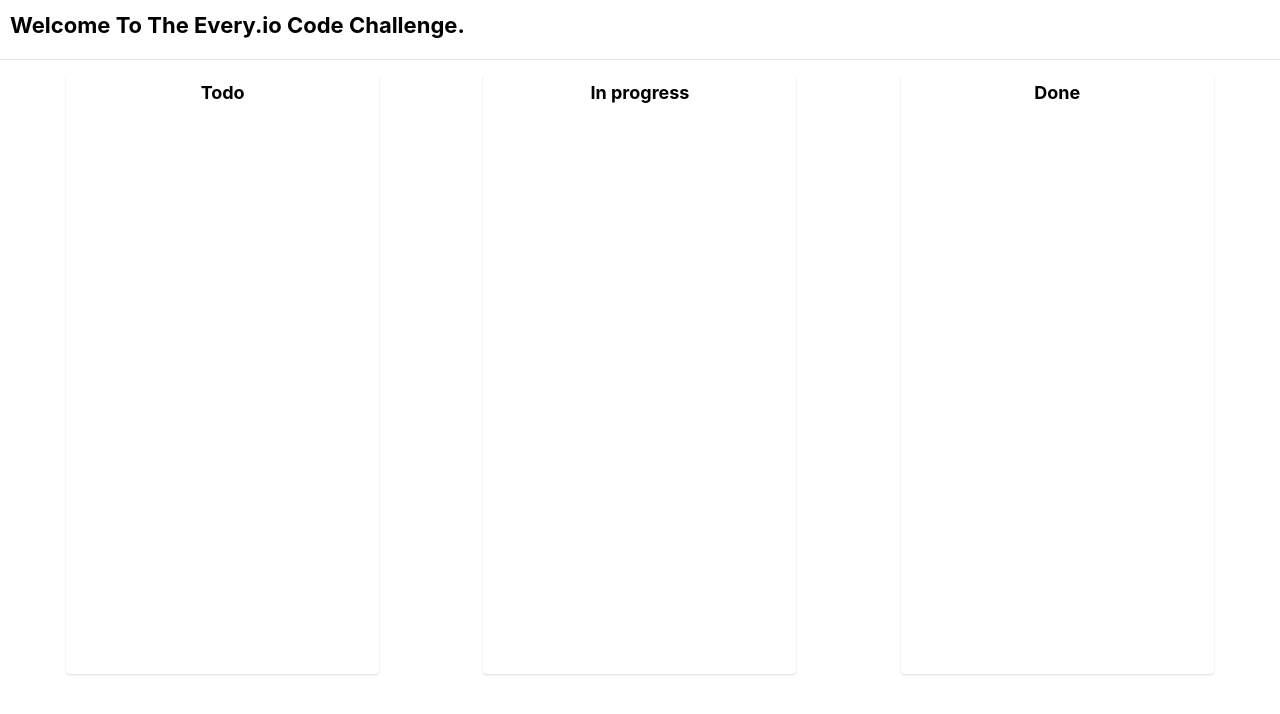
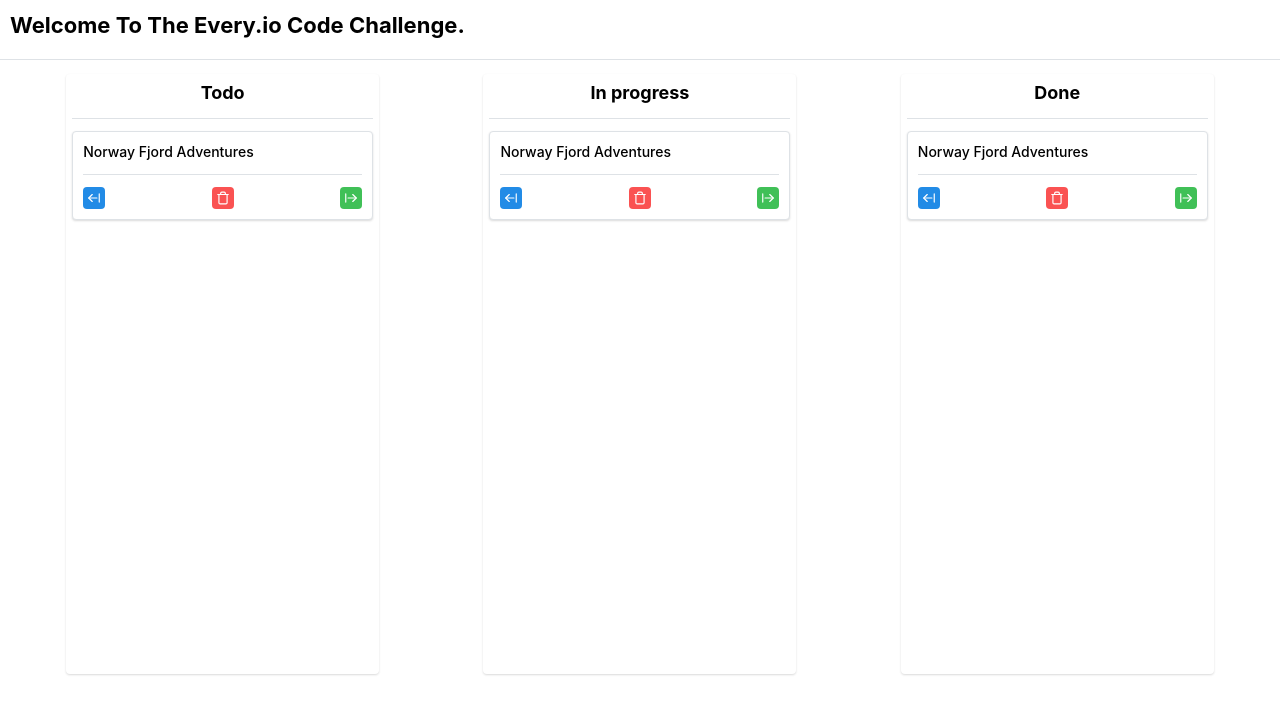
Before and after one commit to angelsantosa/todo-react, a React app: page / in a window 1280 px wide. Shown: the top 714 px of the page. Built offline with nearby package versions, Linux system fonts and the light colour scheme; the HTML template or start-up script is replaced by a standard one.

Commit message:
main markup for kanban and item

```diff
--- a/package.json
+++ b/package.json
@@ -13,6 +13,7 @@
     "@mantine/core": "^7.15.1",
     "@mantine/hooks": "^7.15.1",
     "@mantine/notifications": "^7.15.1",
+    "lucide-react": "^0.468.0",
     "react": "^19.0.0",
     "react-dom": "^19.0.0"
   },
--- a/src/routes/index.tsx
+++ b/src/routes/index.tsx
@@ -1,9 +1,20 @@
-import { Grid, Paper, Title, type MantineStyleProp } from '@mantine/core';
+import {
+  ActionIcon,
+  Box,
+  Card,
+  Divider,
+  Grid,
+  Group,
+  Paper,
+  Text,
+  Title,
+  type MantineStyleProp,
+} from '@mantine/core';
+import { ArrowLeftFromLine, ArrowRightFromLine, Trash } from 'lucide-react';
 
 export function IndexRoute() {
   const columnStyle: MantineStyleProp = {
     display: 'flex',
-    alignItems: 'center',
     flexDirection: 'column',
   };
 
@@ -16,7 +27,38 @@
         mih={'600'}
         style={columnStyle}
       >
-        <Title order={4}>Todo</Title>
+        <Box>
+          <Title
+            style={{
+              textAlign: 'center',
+            }}
+            order={4}
+          >
+            Todo
+          </Title>
+        </Box>
+
+        <Divider my={'sm'} />
+
+        <Box style={{ width: '100%' }}>
+          <Card shadow="xs" padding="xs" withBorder style={{ width: '100%' }}>
+            <Text size="sm" fw={500}>
+              Norway Fjord Adventures
+            </Text>
+            <Divider my={'sm'} />
+            <Group justify="space-between">
+              <ActionIcon variant="filled" size="sm" color="blue">
+                <ArrowLeftFromLine size={14} />
+              </ActionIcon>
+              <ActionIcon variant="filled" size="sm" color="red">
+                <Trash size={14} />
+              </ActionIcon>
+              <ActionIcon variant="filled" size="sm" color="green">
+                <ArrowRightFromLine size={14} />
+              </ActionIcon>
+            </Group>
+          </Card>
+        </Box>
       </Paper>
       <Paper
         component={Grid.Col}
@@ -25,7 +67,38 @@
         mih={'600'}
         style={columnStyle}
       >
-        <Title order={4}>In progress</Title>
+        <Box>
+          <Title
+            style={{
+              textAlign: 'center',
+            }}
+            order={4}
+          >
+            In progress
+          </Title>
+        </Box>
+
+        <Divider my={'sm'} />
+
+        <Box style={{ width: '100%' }}>
+          <Card shadow="xs" padding="xs" withBorder style={{ width: '100%' }}>
+            <Text size="sm" fw={500}>
+              Norway Fjord Adventures
+            </Text>
+            <Divider my={'sm'} />
+            <Group justify="space-between">
+              <ActionIcon variant="filled" size="sm" color="blue">
+                <ArrowLeftFromLine size={14} />
+              </ActionIcon>
+              <ActionIcon variant="filled" size="sm" color="red">
+                <Trash size={14} />
+              </ActionIcon>
+              <ActionIcon variant="filled" size="sm" color="green">
+                <ArrowRightFromLine size={14} />
+              </ActionIcon>
+            </Group>
+          </Card>
+        </Box>
       </Paper>
       <Paper
         component={Grid.Col}
@@ -34,7 +107,38 @@
         mih={'600'}
         style={columnStyle}
       >
-        <Title order={4}>Done</Title>
+        <Box>
+          <Title
+            style={{
+              textAlign: 'center',
+            }}
+            order={4}
+          >
+            Done
+          </Title>
+        </Box>
+
+        <Divider my={'sm'} />
+
+        <Box style={{ width: '100%' }}>
+          <Card shadow="xs" padding="xs" withBorder style={{ width: '100%' }}>
+            <Text size="sm" fw={500}>
+              Norway Fjord Adventures
+            </Text>
+            <Divider my={'sm'} />
+            <Group justify="space-between">
+              <ActionIcon variant="filled" size="sm" color="blue">
+                <ArrowLeftFromLine size={14} />
+              </ActionIcon>
+              <ActionIcon variant="filled" size="sm" color="red">
+                <Trash size={14} />
+              </ActionIcon>
+              <ActionIcon variant="filled" size="sm" color="green">
+                <ArrowRightFromLine size={14} />
+              </ActionIcon>
+            </Group>
+          </Card>
+        </Box>
       </Paper>
     </Grid>
   );
```
Also changed, not shown: 1 other file (tests, documents, lock files or other folders).
